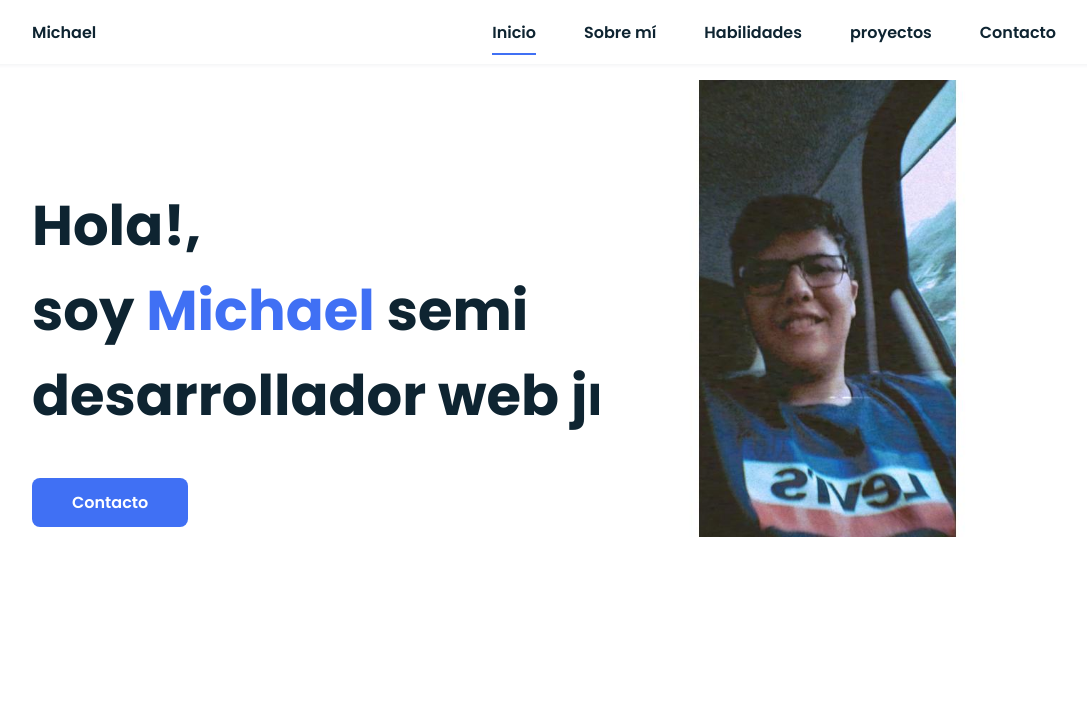
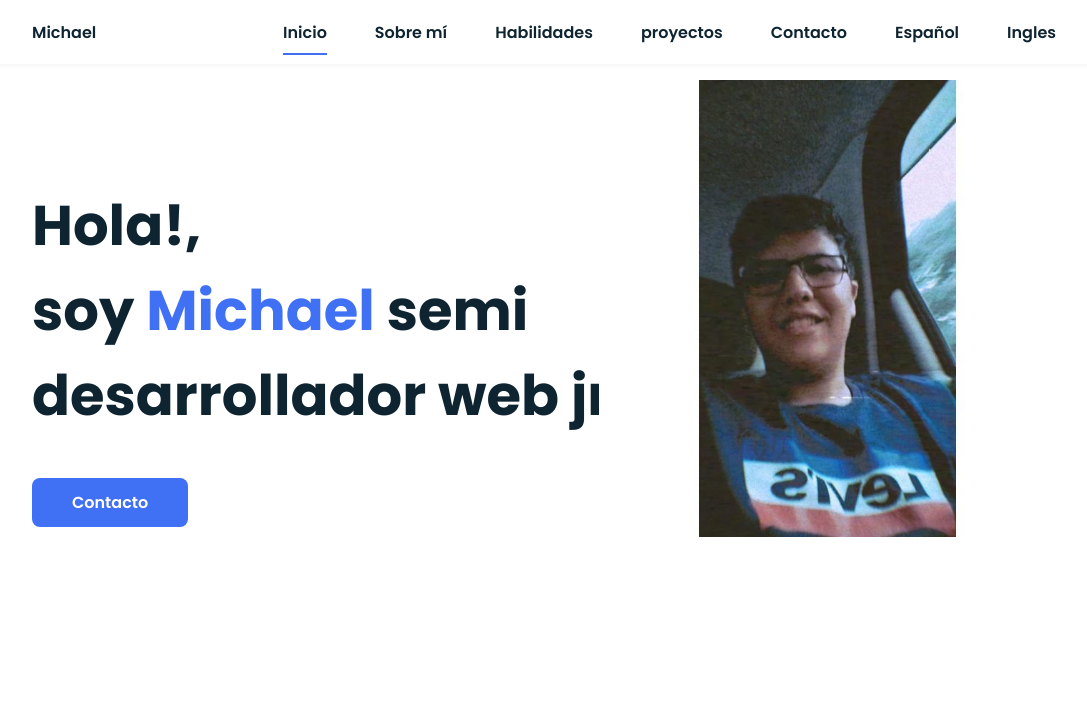
Before and after one commit to xMichaelRodriguez/portafolio, a website: page index.html in a window 1280 px wide. Shown: the top 703 px of the page, without its empty margins (96-1183 px from the left). Drawn offline with nearby package versions, Linux system fonts and the light colour scheme; some packages are replaced by stand-ins of ours; a script that the page names is missing.

Commit message:
add languages

```diff
--- a/index.html
+++ b/index.html
@@ -33,6 +33,12 @@
                     </li>
                     <li class="nav__item">
                         <a href="#contact" class="nav__link">Contacto</a>
+                    </li>
+                    <li class="nav__item">
+                        <a href="#" class="nav__link">Español</a>
+                    </li>
+                    <li class="nav__item">
+                        <a href="https://xmichaelrodriguez.github.io/portafolio-english/" class="nav__link">Ingles</a>
                     </li>
                 </ul>
             </div>
```
